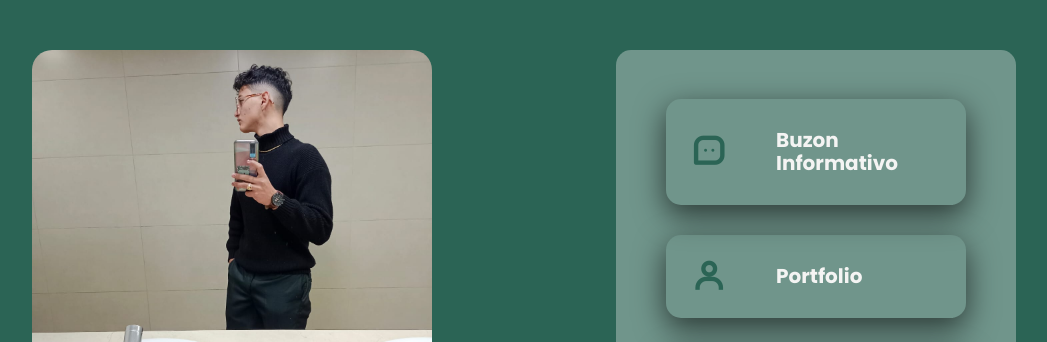
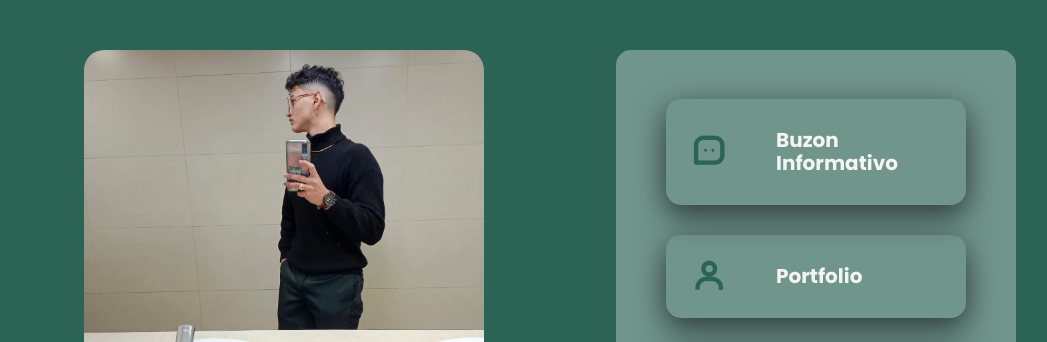
Before and after one commit to JuanJo0208/INDEX-PAGE, a plain HTML site: page index.html in a window 1280 px wide. Shown: the part 119-461 px from the top of the page, without its empty margins (64-1111 px from the left). Drawn offline with nearby package versions, Linux system fonts and the light colour scheme.

Commit message:
Centrar IMG

```diff
--- a/assets/css/style.css
+++ b/assets/css/style.css
@@ -166,7 +166,7 @@ a{
     border-radius: var(--border-radiusImg);
     position: relative;
     z-index: 2;
-    margin-bottom: 5rem;
+    margin: 0 auto 5rem auto;
 }
 /* .index__img::before{
     content: '';
```
